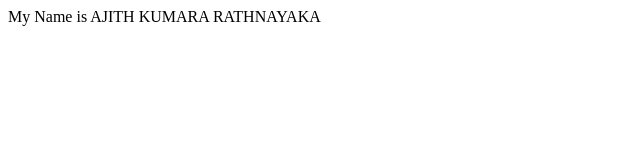
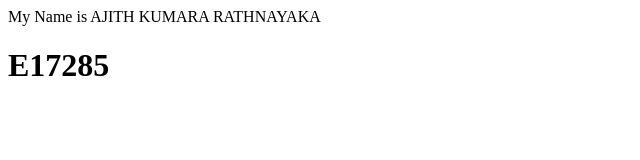
Before and after one commit to akr1139/git-code, a plain HTML site: page index.html in a window 1280 px wide. Shown: the whole page, without its empty margins (0-640 px from the left). Drawn offline with Linux system fonts and the light colour scheme.

Commit message:
new.html

```diff
--- a/index.html
+++ b/index.html
@@ -1,5 +1,8 @@
 <html>
   <head>
     My Name is AJITH KUMARA RATHNAYAKA
+    <h1>
+      E17285
+    </h1>
   </head>
 </html>
```
